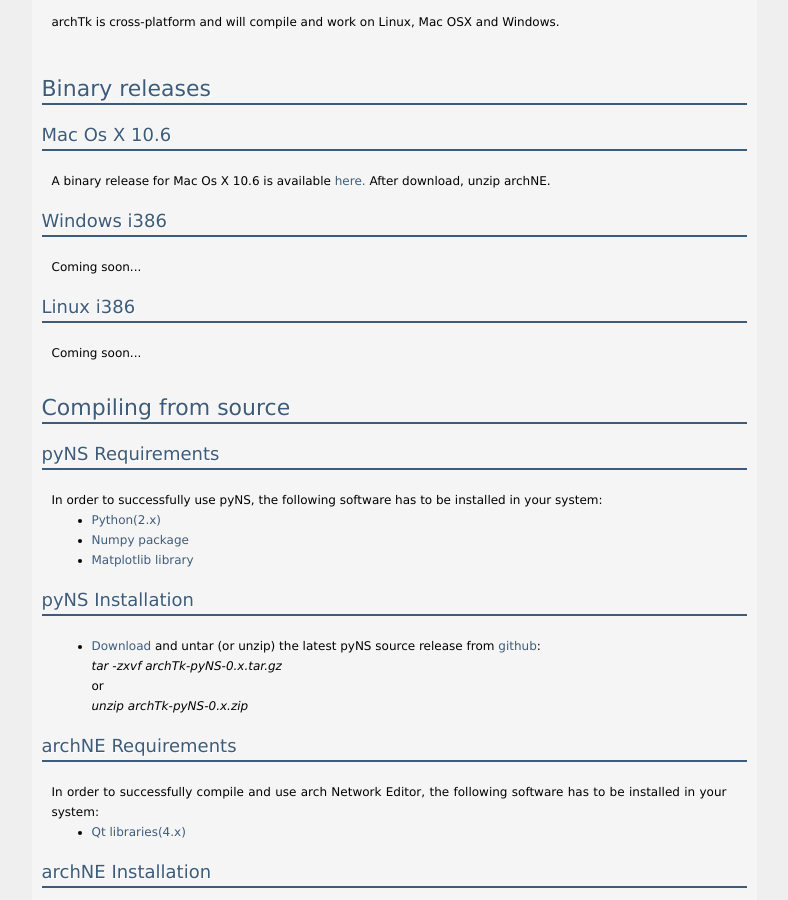
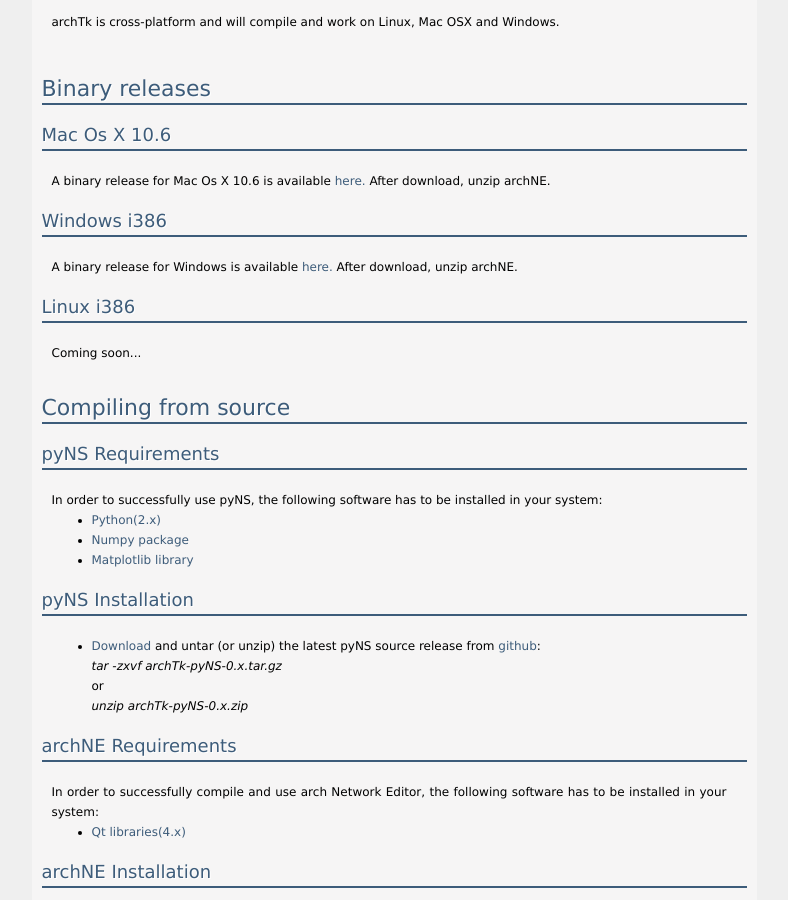
Before and after one commit to archTk/archtk.github.com, a Jekyll site: the page built from installation.html, in a window 1280 px wide and 900 px high, scrolled down 333 px. Shown: the whole window, without its empty margins (246-1034 px from the left). Built offline with Jekyll 4.4.1, drawn with Linux system fonts in a browser that asks for light colours.

Commit message:
added windows binary release

```diff
--- a/download.html
+++ b/download.html
@@ -14,4 +14,8 @@
 	<a class="button" href="https://github.com/archTk/arch-ne" target="_blank" onclick="this.blur();"><span>ARCH Network Editor</span></a>
 	<a class="button" href="https://github.com/archTk/pyNS" target="_blank" onclick="this.blur();"><span>pyNS</span></a>
 </div>
+
+<div class="description_2">
+<p>Binary releases for archNE are available for <a href="/installation.html#macOs_binary">Mac Os X</a> and <a href="/installation.html#windows_binary">Windows.</a></p>
+</div>
 <div class="pre_footer_long"></div>
--- a/installation.html
+++ b/installation.html
@@ -11,17 +11,17 @@
 
 <h2>Binary releases</h2>
 
-<h3>Mac Os X 10.6</h3>
+<h3><a name="macOs_binary">Mac Os X 10.6</a></h3>
 <div class="description_2">
 <p>A binary release for Mac Os X 10.6 is available <a href="binaries/archNE_v0.2_macosx_10.6.zip" target="_parent" title="archNE_macosx_10.6">here.</a> After download, unzip archNE.</p>
 </div>
 
-<h3>Windows i386</h3>
+<h3><a name="windows_binary">Windows i386</a></h3>
 <div class="description_2">
-<p>Coming soon...</p>
+<p>A binary release for Windows is available <a href="binaries/archNE_v0.2_windows.zip" target="_parent" title="archNE_v0.2_windows">here.</a> After download, unzip archNE.</p>
 </div>
 
-<h3>Linux i386</h3>
+<h3><a name="linux_binary">Linux i386</a></h3>
 <div class="description_2">
 <p>Coming soon...</p>
 </div>
```
Also changed, not shown: 1 other file.
